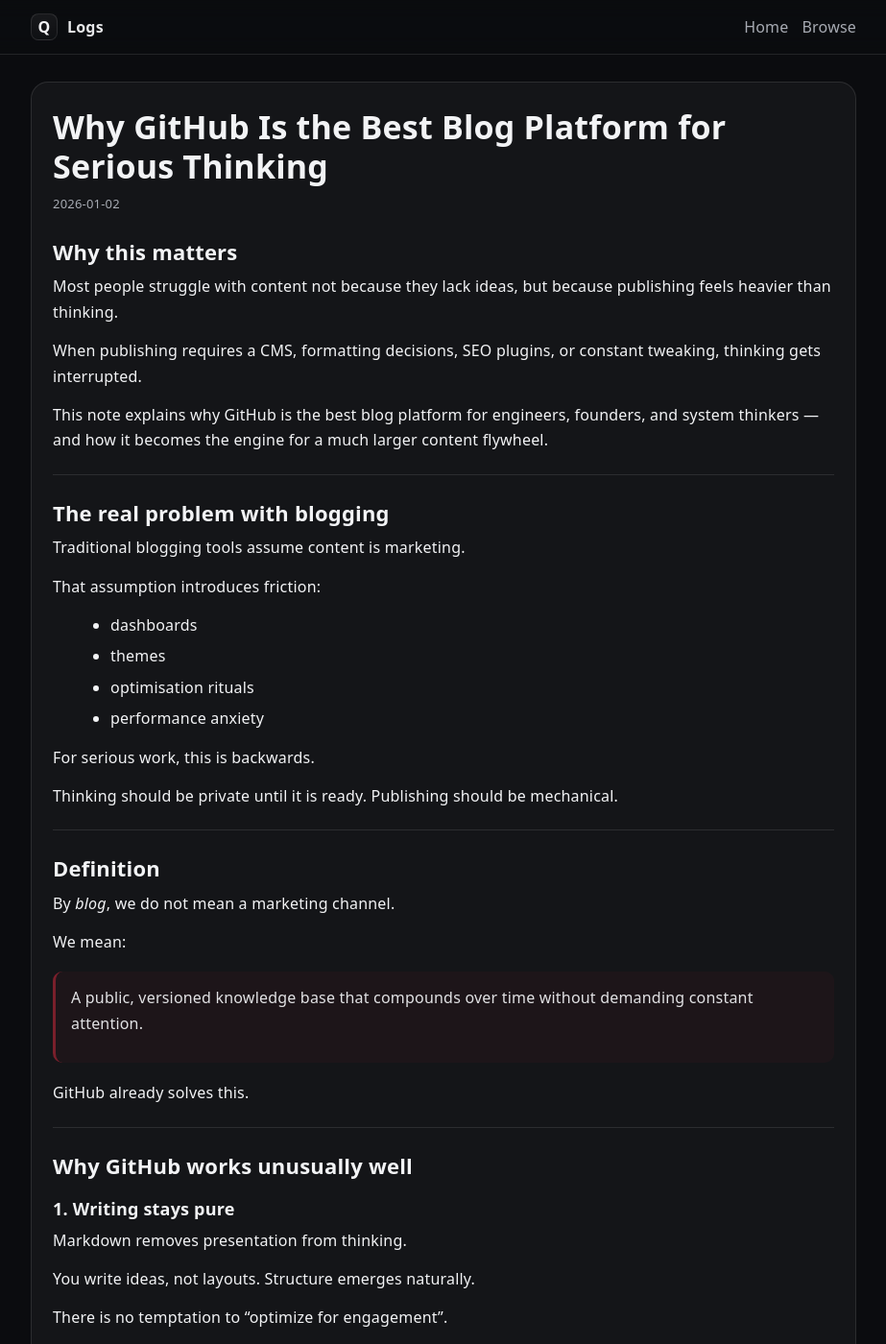
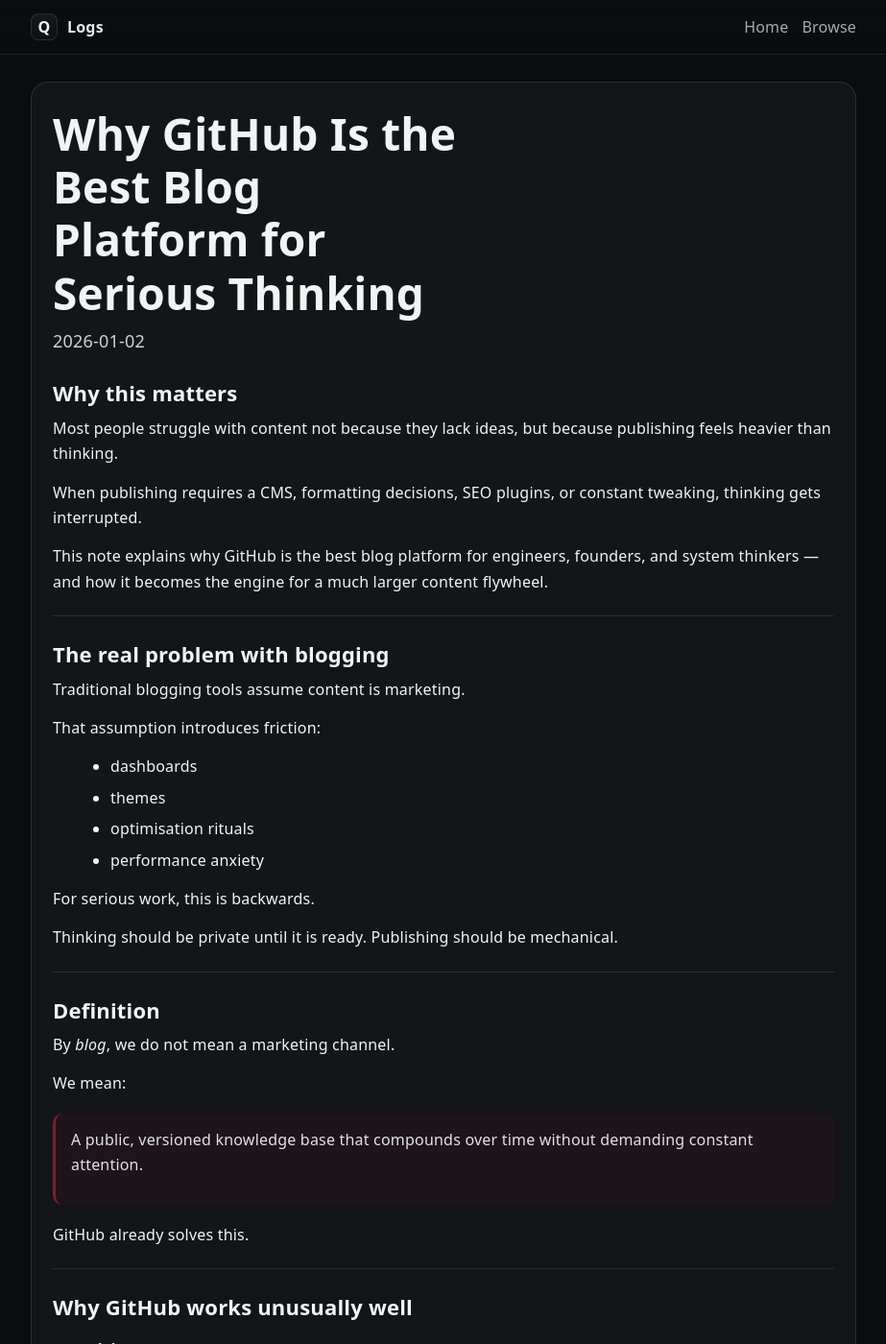
Before and after one commit to Marqui-be/blog, a Jekyll site: the page built from notes/meta/001-github-as-a-blog.md, in a window 1280 px wide and 1400 px high. Shown: the whole window at 96% size, without its empty margins (178-1101 px from the left). Built offline with Jekyll 4.4.1, drawn with Linux system fonts in a browser that asks for light colours.

Commit message:
Update site.css

```diff
--- a/assets/css/site.css
+++ b/assets/css/site.css
@@ -66,6 +66,20 @@ a:hover{ border-bottom-color: rgba(255,255,255,.45); }
   border:1px solid var(--line);
   border-radius:18px;
 }
+
+.article h1:first-of-type{
+  font-size: 46px;
+  max-width: 16ch;
+}
+.article h1:first-of-type + p{
+  font-size: 18px;
+  color: rgba(242,243,245,.85);
+  max-width: 48ch;
+}
+.article > h2{
+  margin-top: 48px;
+}
+
 
 h1,h2,h3{
   line-height:1.2;
```
